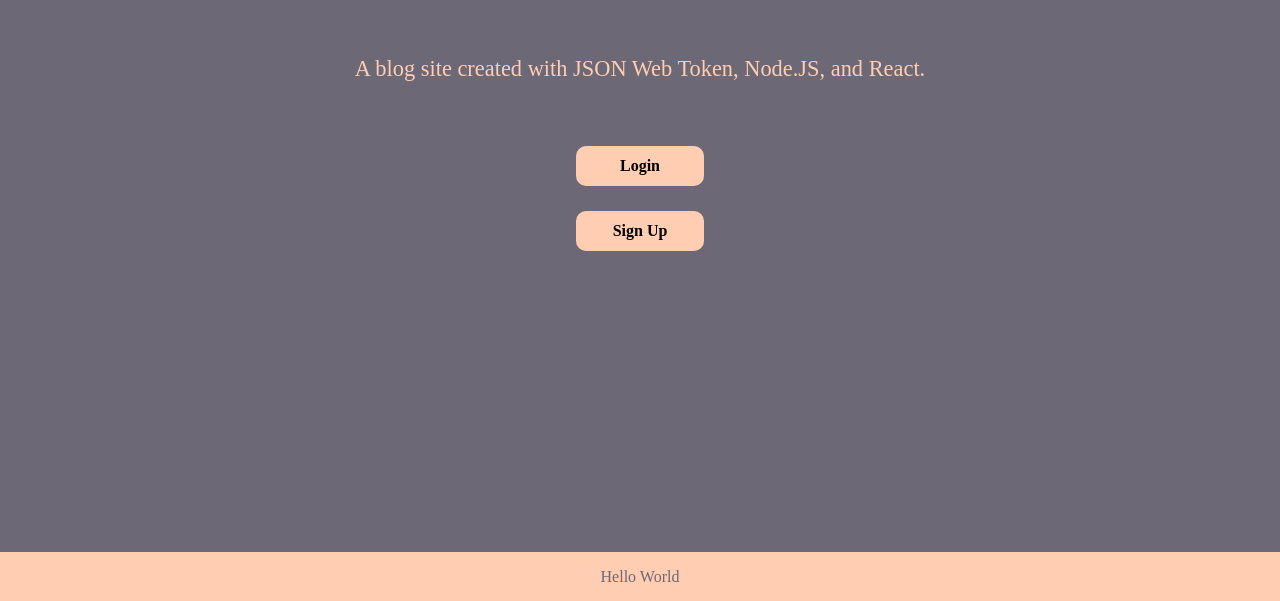
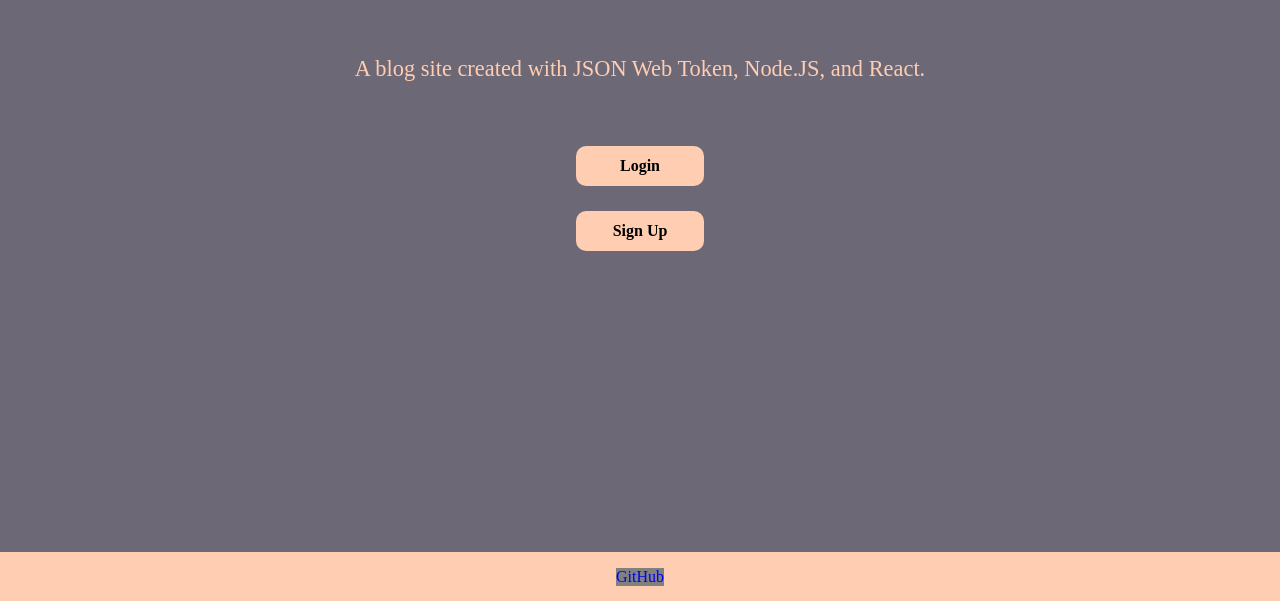
Before and after one commit to jkor2/blog_post_fullstack, a React (Create React App) app in the folder frontend/: page / in a window 1280 px wide. Shown: the part 199-800 px from the top of the page. Built offline with nearby package versions, Linux system fonts and the light colour scheme.

Commit message:
Added link to github

```diff
--- a/frontend/src/Components/home.js
+++ b/frontend/src/Components/home.js
@@ -19,7 +19,10 @@
           </a>
         </div>
       </div>
-      <div className="footer-home">Hello World</div>
+      <div className="footer-home">
+        <a href="https://github.com/JakeKorobellis">GitHub</a>
+
+      </div>
     </div>
   );
 }
```
